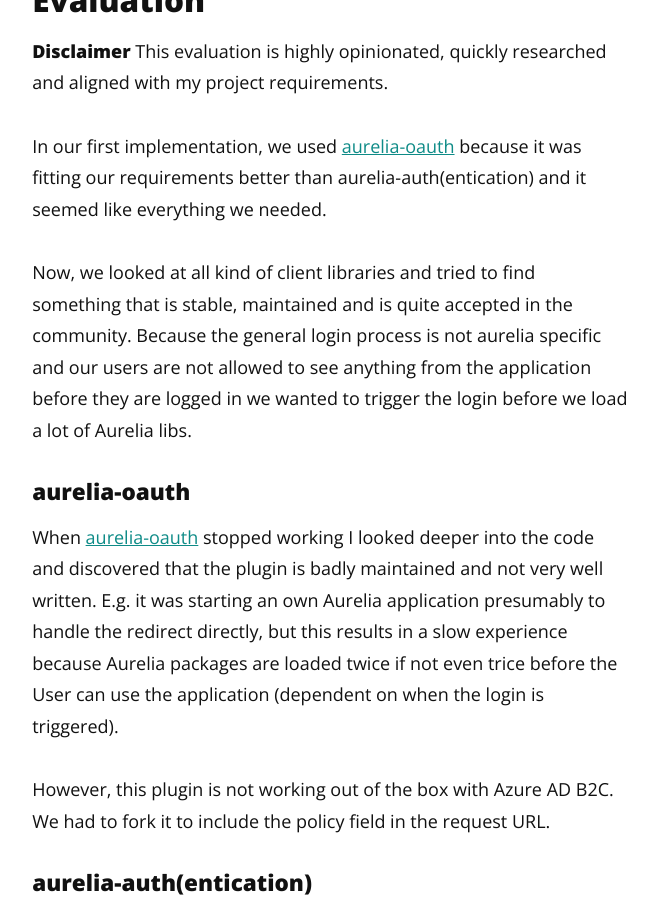
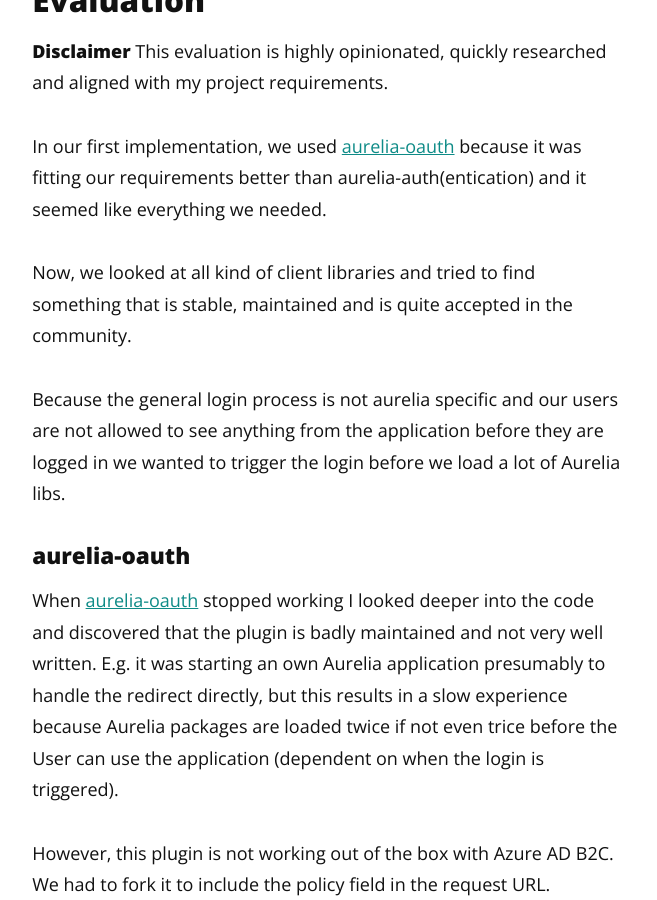
Before and after one commit to kabaehr/kabaehr.github.io, a Jekyll site: the page built from _posts/2017-11-30-Aurelia-OAuth-AD-B2C.markdown, in a window 1280 px wide and 900 px high, scrolled down 2389 px. Shown: the whole window, without its empty margins (310-967 px from the left). Built offline with Jekyll 4.4.1, drawn with Linux system fonts in a browser that asks for light colours; nearby versions of some CDN libraries; some of the changed lines change nothing that is shown; some of the changed text lies outside the part shown.

Commit message:
small adaptions

```diff
--- a/_posts/2017-11-30-Aurelia-OAuth-AD-B2C.markdown
+++ b/_posts/2017-11-30-Aurelia-OAuth-AD-B2C.markdown
@@ -49,7 +49,9 @@
 
 In our first implementation, we used <a href="https://github.com/matik12/aurelia-oauth">aurelia-oauth</a> because it was fitting our requirements better than aurelia-auth(entication) and it seemed like everything we needed.
 
-Now, we looked at all kind of client libraries and tried to find something that is stable, maintained and is quite accepted in the community. Because the general login process is not aurelia specific and our users are not allowed to see anything from the application before they are logged in we wanted to trigger the login before we load a lot of Aurelia libs.
+Now, we looked at all kind of client libraries and tried to find something that is stable, maintained and is quite accepted in the community.
+
+Because the general login process is not aurelia specific and our users are not allowed to see anything from the application before they are logged in we wanted to trigger the login before we load a lot of Aurelia libs.
 
 <h3>aurelia-oauth</h3>
 When <a href="https://github.com/matik12/aurelia-oauth">aurelia-oauth</a> stopped working I looked deeper into the code and discovered that the plugin is badly maintained and not very well written.
@@ -93,7 +95,7 @@
 
 <h2>Implement AD B2C Authentication</h2>
 
-I don't want to reinvent the wheel here. There is a quite current and comprehensive <a href="https://chrisdennig.me/2017/09/06/secure-an-aurelia-single-page-app-with-azure-active-directory-b2c-msal/">blog post</a>, that describes a lot of the needed steps and gives a good impression on how to secure your application and even how you have to configure Azure.
+I don't want to reinvent the wheel here. There is a quite current and comprehensive <a href="https://chrisdennig.me/2017/09/06/secure-an-aurelia-single-page-app-with-azure-active-directory-b2c-msal/">blog post</a>, that describes a lot of the needed steps and gives a good impression on how to secure your application with msal.js and even how you have to configure Azure.
 
 
 Since there was an update to the msal library you should be able to download it normally via <code>npm install</code> (or jspm) so the most bugs mentioned in the post, should be solved.
```
